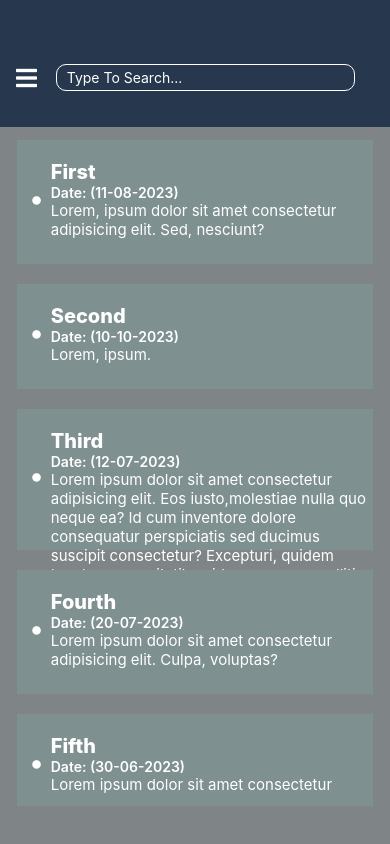
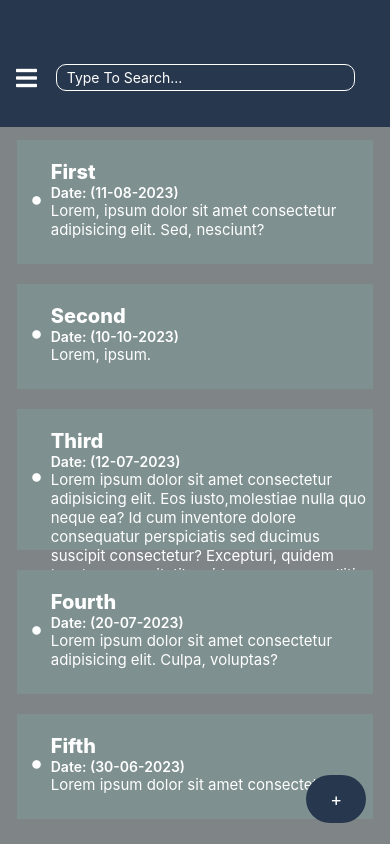
Before and after one commit to NitishSoni-1726/Notepad, a React Native app: screen / in a window 390 px wide. Built offline with nearby package versions, Linux system fonts and the light colour scheme.

Commit message:
slight change in ui

```diff
--- a/App.js
+++ b/App.js
@@ -1,7 +1,8 @@
-import { ScrollView, StyleSheet, Text, View } from "react-native";
+import { ScrollView, StyleSheet, View } from "react-native";
 import Navbar from "./components/Navbar";
 import { useState } from "react";
 import NoteList from "./components/NotesList";
+import AddNotes from "./components/AddNotes";
 
 export default function App() {
   const [searchInput, setSearchInput] = useState("");
@@ -10,7 +11,7 @@ export default function App() {
       <Navbar searchInput={searchInput} setSearchInput={setSearchInput} />
       <View
         style={{
-          height: "80%",
+          height: "84%",
           paddingLeft: "2%",
           paddingRight: "2%",
           paddingTop: 0,
@@ -21,6 +22,7 @@ export default function App() {
         <ScrollView>
           <NoteList searchInput={searchInput} />
         </ScrollView>
+        <AddNotes />
       </View>
     </View>
   );
--- /dev/null
+++ b/components/NewNote.js
@@ -0,0 +1,4 @@
+import { Text } from "react-native";
+export default function NewNote() {
+  return <Text>Hello</Text>;
+}
```
